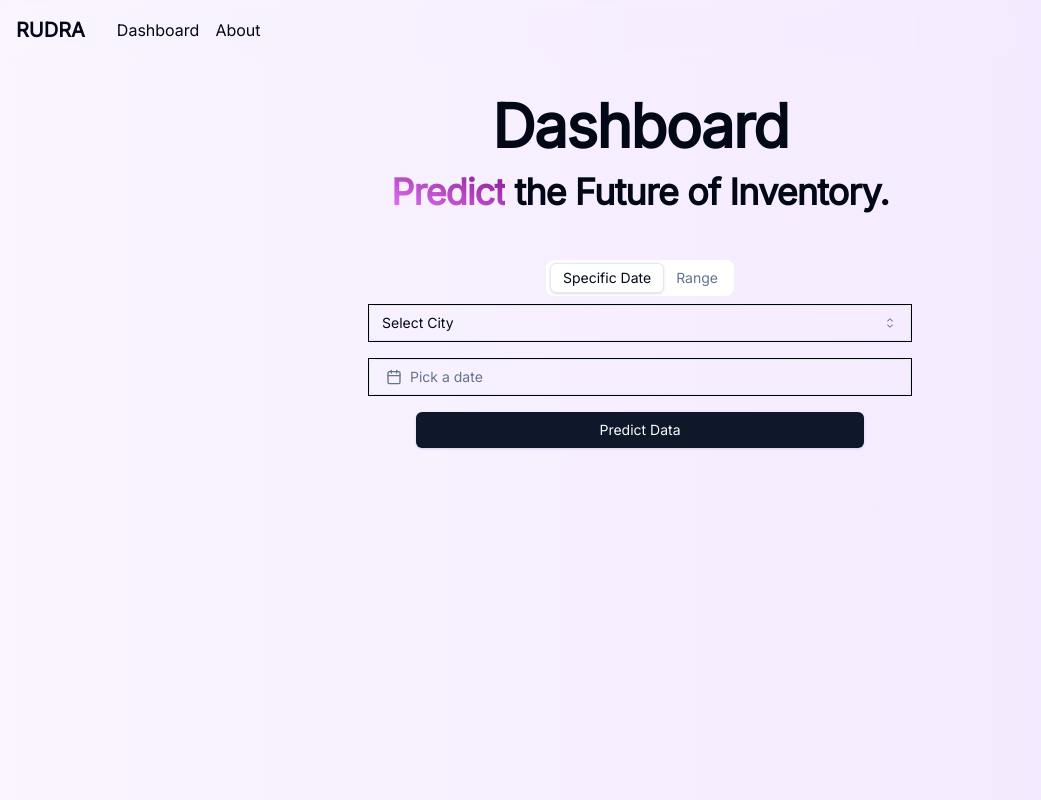
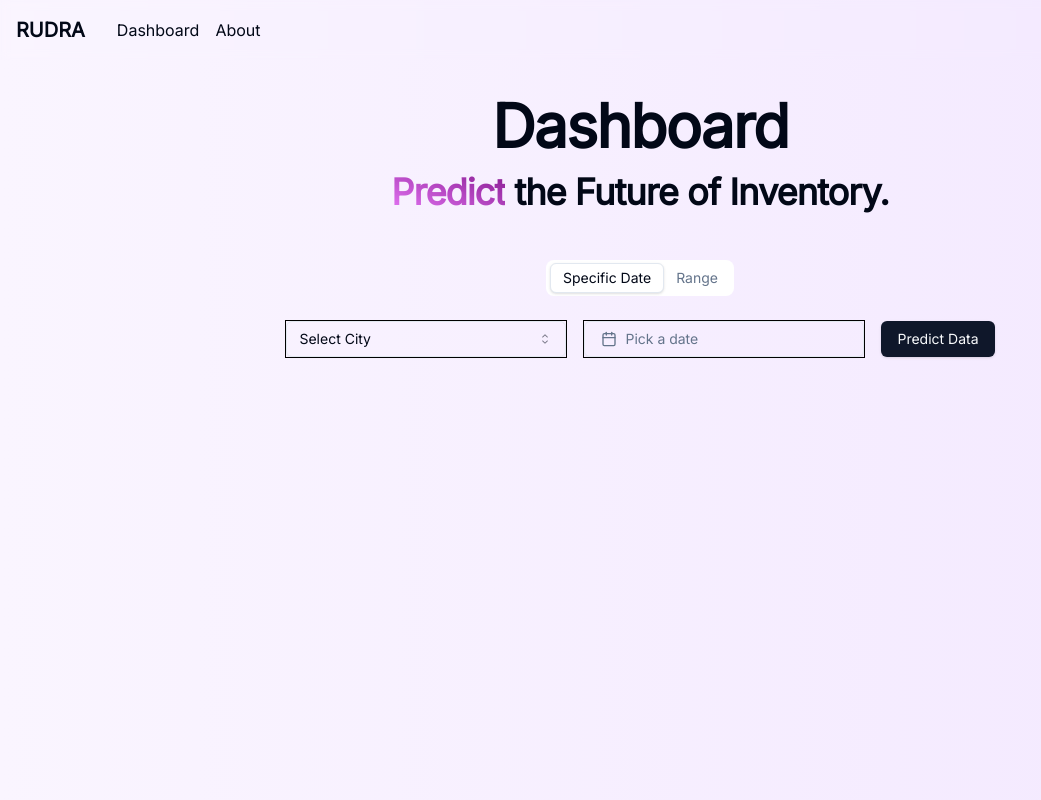
Before and after one commit to so-sc/rudra-nivhack, a Next.js app in the folder frontend/: page /dashboard in a window 1280 px wide. Shown: the top 800 px of the page, without its empty margins (0-1041 px from the left). Built offline with nearby package versions, Linux system fonts and the light colour scheme.

Commit message:
improves UI of specific date prediction dashboard

```diff
--- a/frontend/src/app/dashboard/page.tsx
+++ b/frontend/src/app/dashboard/page.tsx
@@ -2,7 +2,7 @@ import Dashboard from "@/components/dashboard"
 
 export default function Home() {
   return (
-    <main className="bg-gradient-to-r from-purple-50 to-purple-100">
+    <main className="min-h-screen pt-24 px-4 md:px-24 bg-gradient-to-r from-purple-50 to-purple-100">
       <Dashboard />
     </main>
   )
--- a/frontend/src/components/csv-display.tsx
+++ b/frontend/src/components/csv-display.tsx
@@ -56,10 +56,7 @@ import { Dispatch, SetStateAction } from "react"
 
 export default function CSVDisplay({ data, res }: any) {
   return (
-    <div className="p-24">
-      <h2 className="scroll-m-20 mb-8 text-center mt-4 text-3xl font-semibold tracking-tight transition-colors first:mt-0">
-        Inventory Generated
-      </h2>
+    <div>
       <Table className="overflow-x-scroll min-w-[25rem] no-scroll">
         {/* <TableCaption>Required Inventory.</TableCaption> */}
         <TableHeader>
--- a/frontend/src/components/dashboard.tsx
+++ b/frontend/src/components/dashboard.tsx
@@ -55,7 +55,7 @@ export default function Dashboard() {
   ]
 
   return (
-    <div className="dashboard min-h-screen py-24 px-4 md:p-24 flex flex-col gap-8">
+    <div className="dashboard flex flex-col gap-8">
       <div className="text-center">
         <h1 className="scroll-m-20 text-4xl font-extrabold tracking-tight lg:text-6xl">
           Dashboard
@@ -70,16 +70,16 @@ export default function Dashboard() {
       <div className={`py-4 mx-auto grid w-full gap-8 place-items-center`}>
         <Tabs
           defaultValue="specific"
-          className="w-full flex flex-col items-center justify-start min-h-screen"
+          className="w-full flex flex-col items-center justify-start"
         >
           <TabsList>
             <TabsTrigger value="specific">Specific Date</TabsTrigger>
             <TabsTrigger value="range">Range</TabsTrigger>
           </TabsList>
-          <TabsContent value="specific" className="w-full min-h-screen">
+          <TabsContent value="specific" className="w-full">
             <PredictForm />
           </TabsContent>
-          <TabsContent value="range" className="w-full min-h-screen">
+          <TabsContent value="range" className="w-full">
             <RangeForm />
           </TabsContent>
         </Tabs>
--- a/frontend/src/components/predict-form.tsx
+++ b/frontend/src/components/predict-form.tsx
@@ -16,41 +16,16 @@ import { useQuery } from "@tanstack/react-query"
 import { PredictionContext } from "@/components/provider/prediction-provider"
 import CSVDisplay from "@/components/csv-display"
 import { Chart } from "@/components/chart"
+import { Bar, BarChart, ResponsiveContainer } from "recharts"
+import {
+  Card,
+  CardContent,
+  CardDescription,
+  CardHeader,
+  CardTitle,
+} from "@/components/ui/card"
 
 export default function PredictForm() {
-  const [data, setData] = useState<Data>()
-
-  const { specificData, setSpecificData } = useContext(PredictionContext)
-
-  const {
-    isInitialLoading,
-    error,
-    data: res,
-    refetch,
-  } = useQuery({
-    queryKey: ["cateogry-prediction"],
-    enabled: false,
-    queryFn: () =>
-      fetch(
-        `http://localhost:8000/api/v1/category-prediction?city=${data?.city}&date=${data?.date}`,
-        {
-          method: "POST",
-          headers: {
-            accept: "application/json",
-          },
-          body: JSON.stringify(data),
-        }
-      ).then((res) => res.json()),
-  })
-
-  async function handleFormSubmit(e: FormEvent<HTMLFormElement>) {
-    e.preventDefault()
-    await refetch()
-
-    console.log(res)
-    setSpecificData?.(res)
-  }
-
   const sampleData: Sales[] = [
     {
       sales: 400,
@@ -98,11 +73,45 @@ export default function PredictForm() {
     },
   ]
 
+  const [data, setData] = useState<Data>()
+
+  const { specificData, setSpecificData } = useContext(PredictionContext)
+
+  const {
+    isInitialLoading,
+    error,
+    data: res,
+    refetch,
+  } = useQuery({
+    queryKey: ["cateogry-prediction"],
+    enabled: false,
+    queryFn: () =>
+      fetch(
+        `http://localhost:8000/api/v1/category-prediction?city=${data?.city}&date=${data?.date}`,
+        {
+          method: "POST",
+          headers: {
+            accept: "application/json",
+          },
+          body: JSON.stringify(data),
+        }
+      ).then((res) => res.json()),
+  })
+
+  async function handleFormSubmit(e: FormEvent<HTMLFormElement>) {
+    e.preventDefault()
+    await refetch()
+
+    setSpecificData?.(res)
+  }
+
+  console.log({ res, specificData, data })
+
   return (
     <div className="flex flex-col">
-      <div className="w-1/2  mx-auto flex">
-        <form onSubmit={handleFormSubmit} className="w-full">
-          <div className="transition-all w-full flex flex-col items-center gap-4">
+      <div className="mx-auto flex">
+        <form onSubmit={handleFormSubmit} className="w-full mt-4">
+          <div className="transition-all w-full flex flex-col lg:flex-row items-center gap-4">
             <div className="w-full border-black border">
               <Select
                 name="city"
@@ -129,8 +138,38 @@ export default function PredictForm() {
         </form>
       </div>
       {res && data ? (
-        <div className="">
-          <CSVDisplay data={data} res={res} />
+        <div>
+          {/* <h2 className="scroll-m-20 text-center text-3xl font-semibold tracking-tight transition-colors first:mt-0">
+            Inventory Generated
+          </h2> */}
+          <div className="w-full grid lg:grid-cols-2 mt-16">
+            <div className="mx-4 self-center">
+              <CSVDisplay data={data} res={res} />
+            </div>
+            <Card className="bg-gradient-to-tr from-slate-100 to-slate-100 border-2 border-slate-300 shadow-lg shadow-slate-400 flex flex-col ">
+              <CardHeader>
+                <CardTitle>Bar Chart</CardTitle>
+                <CardDescription>Testing things out</CardDescription>
+              </CardHeader>
+              <CardContent className="flex pb-4">
+                <ResponsiveContainer width="100%" height={300}>
+                  <BarChart
+                    width={150}
+                    height={40}
+                    data={sampleData}
+                    margin={{
+                      top: 0,
+                      right: 0,
+                      left: 0,
+                      bottom: 0,
+                    }}
+                  >
+                    <Bar dataKey="sales" fill="rgb(192 132 252)" />
+                  </BarChart>
+                </ResponsiveContainer>
+              </CardContent>
+            </Card>
+          </div>
         </div>
       ) : (
         ""
```
Also changed, not shown: frontend/src/components/range-form.tsx (line endings or trailing spaces).
